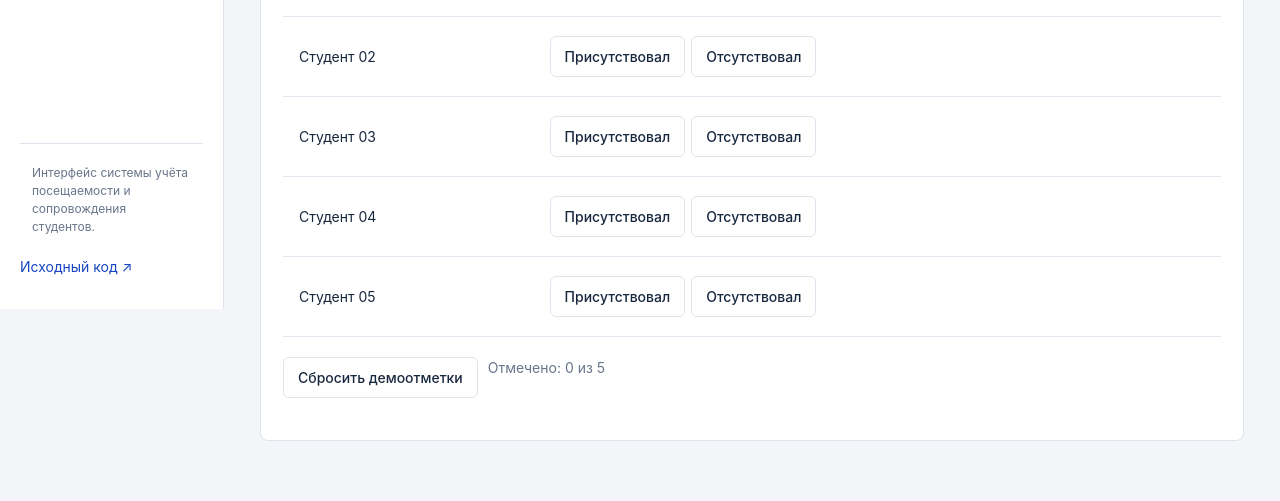
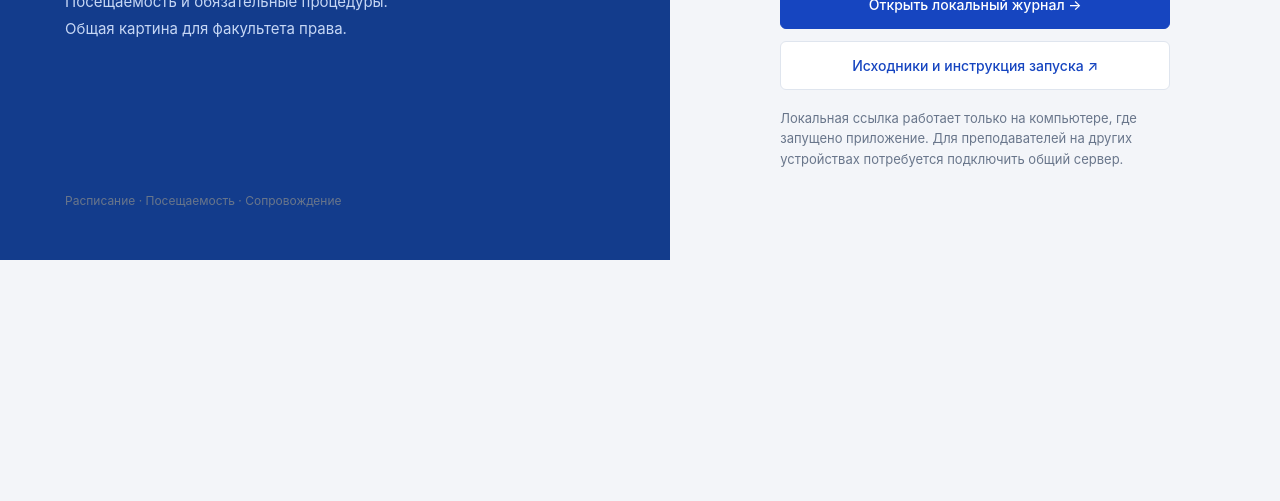
Before and after one commit to Bogolubov-creator/attendance-journal, a website: page mirror/index.html in a window 1280 px wide. Shown: the part 540-1041 px from the top of the page. After the commit the page ends 800 px from the top, so only its background shows below. Drawn offline with Linux system fonts and the light colour scheme; files that its build step writes are made by us from their sources.

```diff
--- a/mirror/demo.js
+++ /dev/null
@@ -1,28 +0,0 @@
-const students = [
-  {id:'demo-1',name:'Студент 01',group:'ДЕМО-201',rate:92,gap:0,debt:false},
-  {id:'demo-2',name:'Студент 02',group:'ДЕМО-201',rate:64,gap:7,debt:true},
-  {id:'demo-3',name:'Студент 03',group:'ДЕМО-201',rate:85,gap:0,debt:false},
-  {id:'demo-4',name:'Студент 04',group:'ДЕМО-201',rate:71,gap:3,debt:true},
-  {id:'demo-5',name:'Студент 05',group:'ДЕМО-201',rate:50,gap:8,debt:false},
-];
-let marks={};try{marks=JSON.parse(localStorage.getItem('attendance-public-demo')||'{}')}catch{}
-let view='journal',filter='all';
-const content=document.querySelector('#content');
-function render(){
- document.querySelector('#crumb').textContent=view==='journal'?'/ Посещаемость':'/ Руководство';
- document.querySelector('#journal-nav').classList.toggle('active',view==='journal');
- document.querySelector('#overview-nav').classList.toggle('active',view==='overview');
- if(view==='journal'){
- content.innerHTML=`<div class="page-heading"><div><div class="eyebrow">Кабинет преподавателя · демо</div><h1>Мой журнал</h1><p>Демонстрационный преподаватель</p></div></div><div class="date-strip"><div><strong>16 сентября · 10:00–11:20</strong><small>Пример занятия, не расписание РУЗ</small></div></div><div class="panel mirror-panel"><h2>Основы права</h2><p class="muted">Семинар · ДЕМО-201 · 5 вымышленных студентов</p><table class="mirror-table"><thead><tr><th>Студент</th><th>Отметка явки</th></tr></thead><tbody>${students.map(s=>`<tr><td class="mirror-name">${s.name}</td><td><button class="btn" data-id="${s.id}" data-status="present" aria-label="${s.name}: присутствовал" aria-pressed="${marks[s.id]==='present'}">Присутствовал</button><button class="btn" data-id="${s.id}" data-status="absent" aria-label="${s.name}: отсутствовал" aria-pressed="${marks[s.id]==='absent'}">Отсутствовал</button></td></tr>`).join('')}</tbody></table><div class="mirror-controls"><button class="btn" id="reset">Сбросить демоотметки</button><span class="muted" role="status">Отмечено: ${students.filter(s=>['present','absent'].includes(marks[s.id])).length} из 5</span></div></div>`;
- content.querySelectorAll('[data-status]').forEach(b=>b.onclick=()=>{if(marks[b.dataset.id]===b.dataset.status)delete marks[b.dataset.id];else marks[b.dataset.id]=b.dataset.status;save();render()});
- document.querySelector('#reset').onclick=()=>{marks={};save();render()};
- }else{
- const rows=students.filter(s=>filter==='all'||filter==='absent'&&s.gap>=7||filter==='debts'&&s.debt);
- content.innerHTML=`<div class="page-heading"><div><div class="eyebrow">Руководство · демо</div><h1>Иностранные студенты</h1><p>Вымышленный пример сводки. Показатели заданы для демонстрации и не связаны с демоотметками.</p></div></div><div class="metrics"><div class="metric"><label>Студентов</label><strong>5</strong><small>Учебный пример</small></div><div class="metric alert"><label>7 дней без явки</label><strong>2</strong><small>Учебных дней</small></div><div class="metric alert"><label>Просрочены процедуры</label><strong>2</strong><small>Вымышленные статусы</small></div><div class="metric"><label>Посещаемость</label><strong>72%</strong><small>Среднее по пяти студентам</small></div></div><div class="mirror-controls"><button class="btn" data-filter="all" aria-pressed="${filter==='all'}">Все студенты</button><button class="btn" data-filter="absent" aria-pressed="${filter==='absent'}">Не посещают</button><button class="btn" data-filter="debts" aria-pressed="${filter==='debts'}">Должники по процедурам</button></div><div class="panel mirror-panel"><table class="mirror-table"><thead><tr><th>Студент</th><th>Явка</th><th>Дней без явки</th><th>Процедуры</th></tr></thead><tbody>${rows.map(s=>`<tr><td>${s.name}<br><small>${s.group}</small></td><td>${s.rate}%</td><td>${s.gap}</td><td>${s.debt?'Есть просрочка':'Подтверждены'}</td></tr>`).join('')}</tbody></table></div>`;
- content.querySelectorAll('[data-filter]').forEach(b=>b.onclick=()=>{filter=b.dataset.filter;render()});
- }
-}
-function save(){try{localStorage.setItem('attendance-public-demo',JSON.stringify(marks))}catch{}}
-document.querySelector('#journal-nav').onclick=()=>{view='journal';render()};
-document.querySelector('#overview-nav').onclick=()=>{view='overview';render()};
-render();
--- a/mirror/index.html
+++ b/mirror/index.html
@@ -1,3 +1,4 @@
 <!doctype html>
-<html lang="ru"><head><meta charset="utf-8"><meta name="viewport" content="width=device-width,initial-scale=1"><title>Факультет права · Демо журнала</title><link rel="stylesheet" href="./style.css"><style>.demo-notice{padding:14px 22px;background:#fff4d6;color:#614719;font-size:13px;border-bottom:1px solid #eadbb1}.mirror-controls{display:flex;gap:10px;flex-wrap:wrap;margin:20px 0}.mirror-table{width:100%;border-collapse:collapse}.mirror-table th,.mirror-table td{padding:16px;text-align:left;border-bottom:1px solid #e3e7ef}.mirror-table th{font-size:12px;color:#69778c}.mirror-table button[aria-pressed=true]{background:#1645c0;color:white}.mirror-table td button{margin:3px}.mirror-panel{padding:22px;overflow:auto}.mirror-name{white-space:nowrap}button:focus-visible,a:focus-visible{outline:3px solid #80a6ff;outline-offset:3px}@media(max-width:600px){.mirror-table th,.mirror-table td{padding:10px}.mirror-panel{padding:10px}.demo-notice{font-size:12px}}</style></head>
-<body><div class="demo-notice"><strong>Публичное демо.</strong> Все студенты и показатели вымышлены. Нет подключения к рабочей базе и РУЗ. Отметки сохраняются только в этом браузере.</div><div class="layout"><aside class="sidebar"><div class="brand" aria-label="Факультет права – учебный журнал"><span class="brand-icon" aria-hidden="true">ФП</span><span class="brand-name">Факультет<br>права<small>Учебный журнал</small></span></div><div class="section-label">Демонстрация</div><nav class="nav" aria-label="Основная навигация"><button id="journal-nav">Мой журнал</button><button id="overview-nav">Руководство</button></nav><div class="side-bottom"><p class="side-note">Интерфейс системы учёта посещаемости и сопровождения студентов.</p><a href="https://github.com/Bogolubov-creator/attendance-journal">Исходный код ↗</a></div></aside><main class="main"><header class="topbar"><span class="crumb">Учебный процесс <b id="crumb"></b></span><span class="demo-tag">Вымышленные данные</span></header><div class="content" id="content"></div></main></div><script type="module" src="./demo.js"></script></body></html>
+<html lang="ru">
+<head><meta charset="utf-8"><meta name="viewport" content="width=device-width,initial-scale=1"><title>Факультет права · Учебный журнал</title><link rel="stylesheet" href="./style.css"><style>.connection-note{padding:18px 20px;border:1px solid #dfe5ee;border-radius:8px;margin:26px 0;background:#fff}.connection-note strong{display:block;margin-bottom:8px}.connection-note p{margin:0;font-size:14px;line-height:1.6}.launch-actions{display:grid;gap:12px;margin-top:24px}.launch-actions a{text-align:center;text-decoration:none}.local-help{font-size:13px!important;line-height:1.6!important;margin-top:18px!important}.launch-features{padding:0;list-style:none;color:#69778c;font-size:14px;line-height:1.6}.launch-features li{padding:9px 0;border-bottom:1px solid #e4e8ef}</style></head>
+<body><div class="login"><section class="login-art"><div class="brand" aria-label="Факультет права – учебный журнал"><span class="brand-icon" aria-hidden="true">ФП</span><span class="brand-name">Факультет<br>права<small>Учебный журнал</small></span></div><div><h2 class="login-title">Каждый студент.<br>В поле внимания.</h2><p>Посещаемость и обязательные процедуры.<br>Общая картина для факультета права.</p></div><small>Расписание · Посещаемость · Сопровождение</small></section><section class="login-main"><div class="login-box"><div class="eyebrow">Факультет права</div><h1>Ваш рабочий кабинет</h1><p>Преподавателю – журнал занятий. Руководству – посещаемость, студенты и процедуры.</p><ul class="launch-features"><li>Явка по занятиям и дисциплинам</li><li>Контроль семи учебных дней отсутствия</li><li>Раздел руководства с входом по паролю</li></ul><div class="connection-note" role="status"><strong>Онлайн-сервер ещё не подключён</strong><p>Рабочий журнал сейчас запущен локально. На этой странице нет базы студентов и сохранения отметок.</p></div><div class="launch-actions"><a class="btn primary" href="http://127.0.0.1:3100/">Открыть локальный журнал →</a><a class="btn" href="https://github.com/Bogolubov-creator/attendance-journal">Исходники и инструкция запуска ↗</a></div><p class="local-help">Локальная ссылка работает только на компьютере, где запущено приложение. Для преподавателей на других устройствах потребуется подключить общий сервер.</p></div></section></div></body></html>
```
Also changed, not shown: .github/workflows/pages.yml, README.md.
